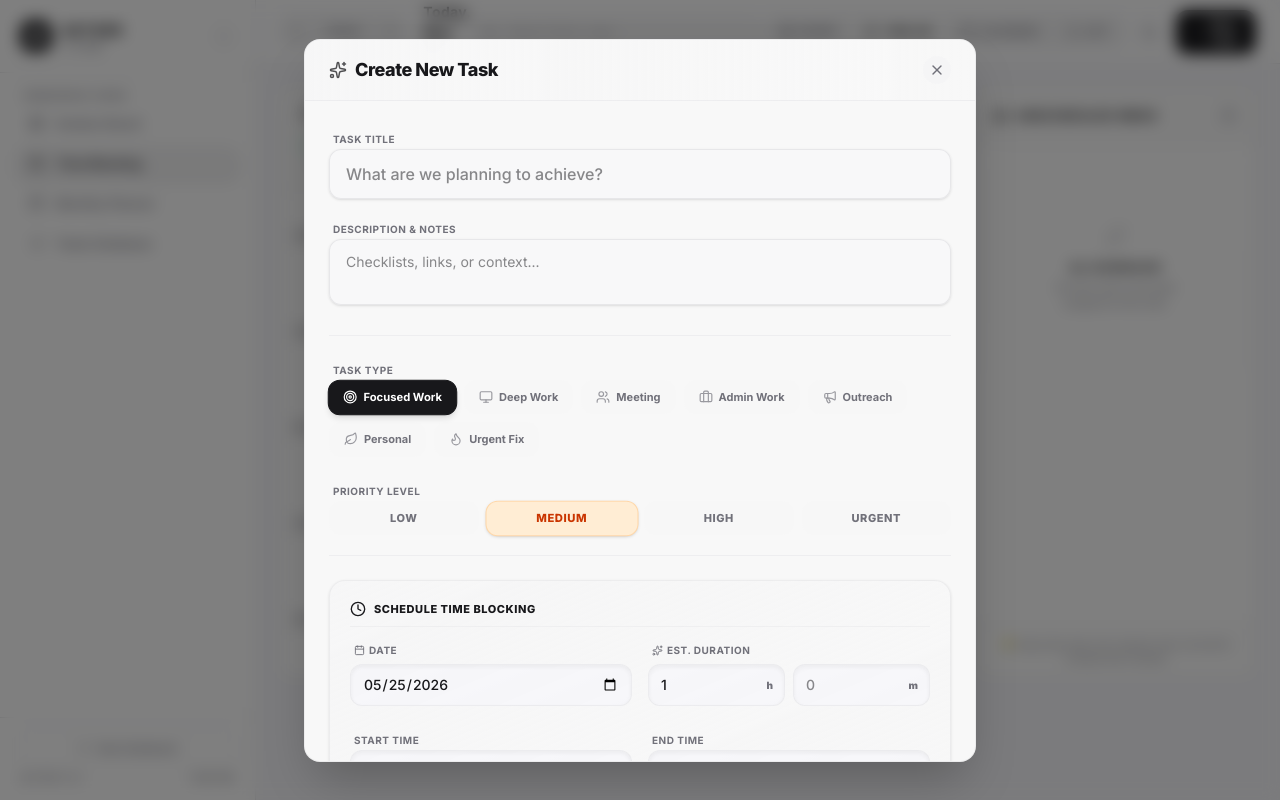
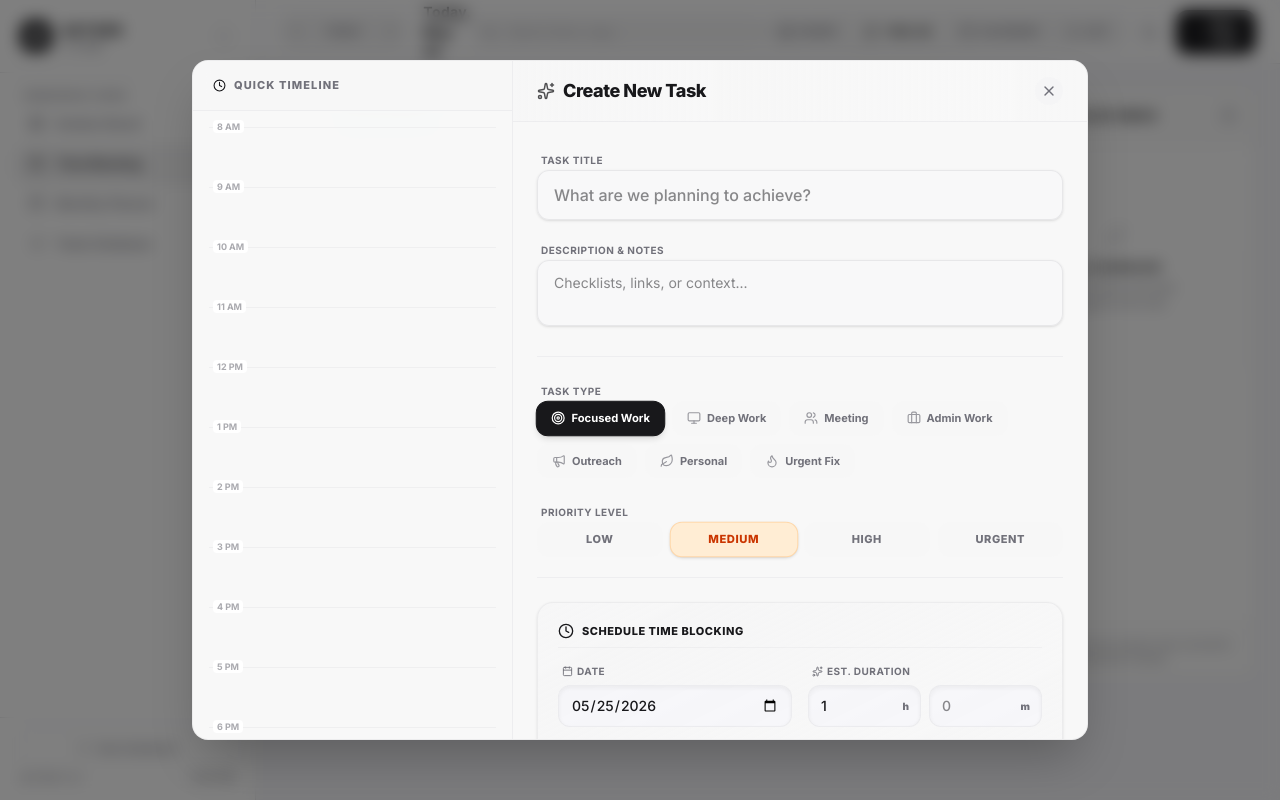
Before and after one commit to harshilLakhani22/aether-flow-scheduler, a Next.js app: page / in a window 1280 px wide. Both pictures are taken after a click on the button "New Task". Built offline with nearby package versions, Linux system fonts and the light colour scheme.

Commit message:
feat: add vertical quick timeline overview to task create modal

```diff
--- a/src/components/TaskCreateModal.tsx
+++ b/src/components/TaskCreateModal.tsx
@@ -1,7 +1,7 @@
 'use client';
 
 import React, { useState, useEffect } from 'react';
-import { useAtom, useSetAtom } from 'jotai';
+import { useAtom } from 'jotai';
 import {
   isTaskCreateModalOpenAtom, tasksAtom, selectedDateAtom,
   prefillTimeAtom
@@ -49,7 +49,7 @@ export default function TaskCreateModal() {
   const [isOpen, setIsOpen] = useAtom(isTaskCreateModalOpenAtom);
   const [selectedDate] = useAtom(selectedDateAtom);
   const [prefillTime, setPrefillTime] = useAtom(prefillTimeAtom);
-  const setTasks = useSetAtom(tasksAtom);
+  const [tasks, setTasks] = useAtom(tasksAtom);
 
   const [title, setTitle] = useState('');
   const [description, setDescription] = useState('');
@@ -164,6 +164,22 @@ export default function TaskCreateModal() {
     handleClose();
   };
 
+  const todaysTasks = tasks.filter((t) => t.date === date && t.startTime && t.endTime);
+  const HOURS = Array.from({ length: 24 }).map((_, i) => i);
+
+  // Auto-scroll timeline to 8 AM or the start time when modal opens
+  useEffect(() => {
+    if (isOpen) {
+      setTimeout(() => {
+        const container = document.getElementById('quick-timeline-container');
+        if (container) {
+          const scrollPos = prefillTime ? timeToMinutes(prefillTime) - 60 : 8 * 60; // 8 AM or 1hr before prefill
+          container.scrollTo({ top: scrollPos, behavior: 'smooth' });
+        }
+      }, 100);
+    }
+  }, [isOpen, prefillTime]);
+
   if (!isOpen) return null;
 
   return (
@@ -182,8 +198,62 @@ export default function TaskCreateModal() {
           animate={{ opacity: 1, scale: 1, y: 0 }}
           exit={{ opacity: 0, scale: 0.95, y: 15 }}
           transition={{ type: 'spring', damping: 25, stiffness: 300 }}
-          className="relative w-full max-w-2xl bg-popover/95 backdrop-blur-xl border border-border/60 rounded-2xl shadow-2xl overflow-hidden flex flex-col z-10 text-foreground"
+          className="relative w-full max-w-4xl bg-popover/95 backdrop-blur-xl border border-border/60 rounded-2xl shadow-2xl overflow-hidden flex z-10 text-foreground h-[85vh] max-h-[800px]"
         >
+          {/* Left Column: Quick Timeline */}
+          <div className="w-64 md:w-80 border-r border-border/50 bg-muted/10 hidden md:flex flex-col">
+            <div className="px-5 py-4 border-b border-border/50 bg-muted/20">
+              <h3 className="text-[11px] font-extrabold text-foreground flex items-center gap-2 tracking-widest uppercase text-muted-foreground">
+                <Clock size={13} className="text-primary" />
+                <span>Quick Timeline</span>
+              </h3>
+            </div>
+            <div id="quick-timeline-container" className="flex-1 overflow-y-auto p-4 custom-scrollbar relative">
+              <div className="relative h-[1440px] w-full">
+                {/* Grid Lines */}
+                {HOURS.map((hour) => (
+                  <div key={hour} className="absolute w-full border-t border-border/40 flex items-start" style={{ top: `${hour * 60}px` }}>
+                    <span className="text-[9px] text-muted-foreground/60 font-bold -mt-2 bg-popover px-1 rounded-sm ml-1">
+                      {hour === 0 ? '12 AM' : hour < 12 ? `${hour} AM` : hour === 12 ? '12 PM' : `${hour - 12} PM`}
+                    </span>
+                  </div>
+                ))}
+
+                {/* Existing Tasks */}
+                {todaysTasks.map((task) => {
+                  const startMin = timeToMinutes(task.startTime!);
+                  const endMin = timeToMinutes(task.endTime!);
+                  // Handle cross midnight visually by capping at 1440 for simplicity in this view
+                  const dur = endMin < startMin ? (1440 - startMin) : (task.duration || 60);
+
+                  return (
+                    <div
+                      key={task.id}
+                      className={`absolute left-12 right-2 rounded-lg p-1.5 text-[10px] leading-tight overflow-hidden color-${task.color || 'indigo'} task-styled-block shadow-sm z-10`}
+                      style={{ top: `${startMin}px`, height: `${dur}px` }}
+                    >
+                      <div className="font-bold truncate">{task.title}</div>
+                      <div className="opacity-70 text-[9px] mt-0.5 truncate">{task.startTime} - {task.endTime}</div>
+                    </div>
+                  );
+                })}
+
+                {/* Live Preview of Task Being Created */}
+                {startTime && endTime && !timeError && (
+                  <div
+                    className={`absolute left-12 right-2 rounded-lg p-1.5 text-[10px] leading-tight overflow-hidden color-${color} task-styled-block border-dashed border-2 opacity-90 z-20 shadow-md ring-2 ring-primary/20 animate-pulse-subtle`}
+                    style={{ top: `${timeToMinutes(startTime)}px`, height: `${estimatedDuration}px` }}
+                  >
+                    <div className="font-extrabold truncate">{title || 'New Task (Preview)'}</div>
+                    <div className="opacity-90 font-medium text-[9px] mt-0.5 truncate">{startTime} - {endTime}</div>
+                  </div>
+                )}
+              </div>
+            </div>
+          </div>
+
+          {/* Right Column: Form */}
+          <div className="flex-1 flex flex-col min-w-0">
             {/* Header */}
             <div className="px-6 py-4 border-b border-border/50 flex items-center justify-between bg-gradient-to-r from-muted/30 to-transparent">
               <h3 className="text-lg font-extrabold text-foreground flex items-center gap-2 tracking-tight">
@@ -198,7 +268,7 @@ export default function TaskCreateModal() {
               </button>
             </div>
 
-          <form onSubmit={handleSubmit} className="p-6 flex-1 overflow-y-auto space-y-6 max-h-[calc(100vh-140px)] custom-scrollbar">
+            <form onSubmit={handleSubmit} className="p-6 flex-1 overflow-y-auto space-y-6 custom-scrollbar">
               {timeError && (
               <motion.div initial={{ opacity: 0, height: 0 }} animate={{ opacity: 1, height: 'auto' }} className="p-3 bg-rose-500/10 border border-rose-500/30 rounded-xl flex gap-3 text-rose-600 dark:text-rose-400 text-xs shadow-inner">
                 <AlertCircle size={15} className="shrink-0 mt-0.5" />
@@ -453,6 +523,7 @@ export default function TaskCreateModal() {
               </button>
             </div>
           </form>
+          </div>
         </motion.div>
       </div>
     </AnimatePresence>
```
Lines whose indentation alone changed are shown as unchanged.
